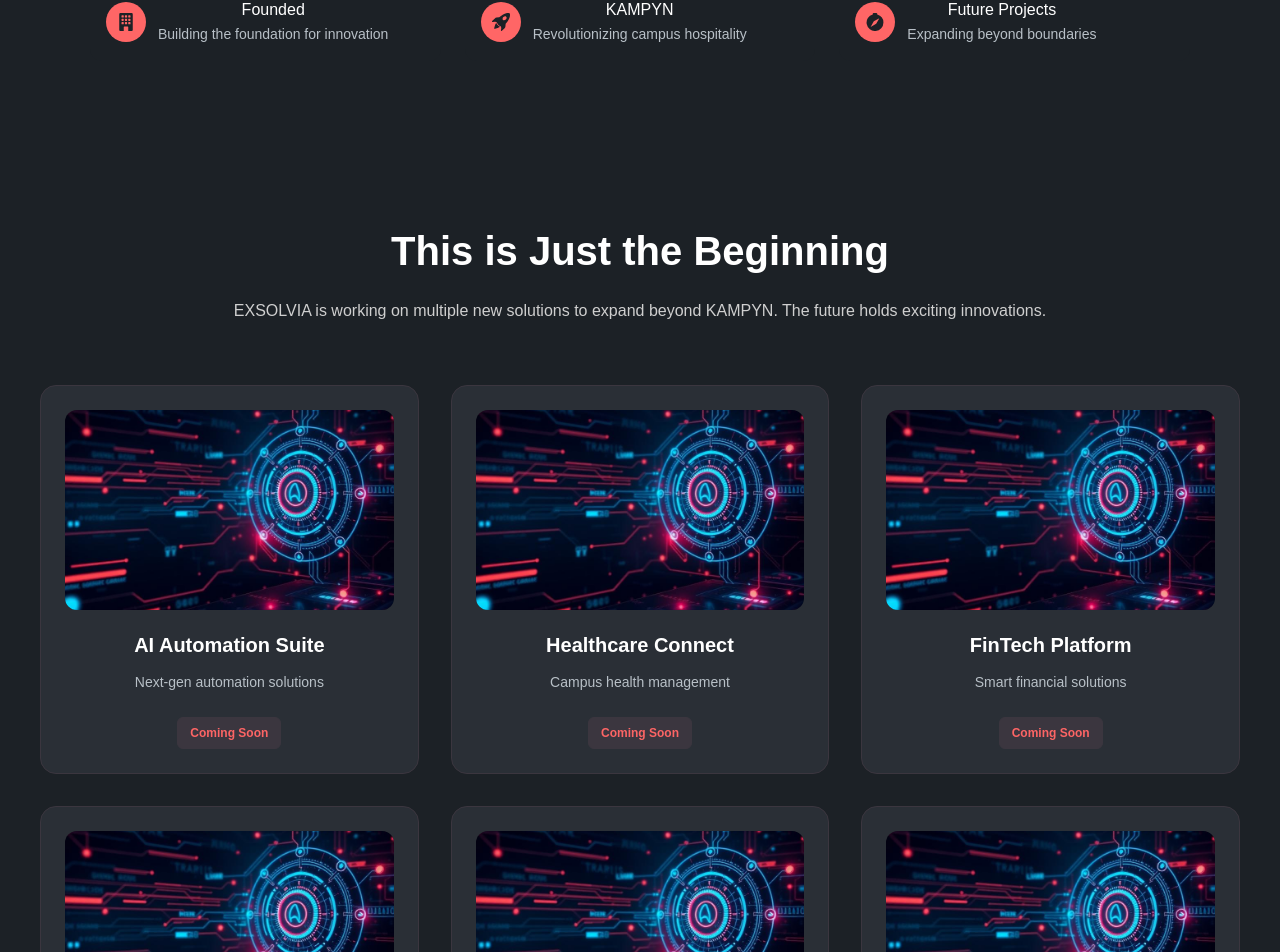
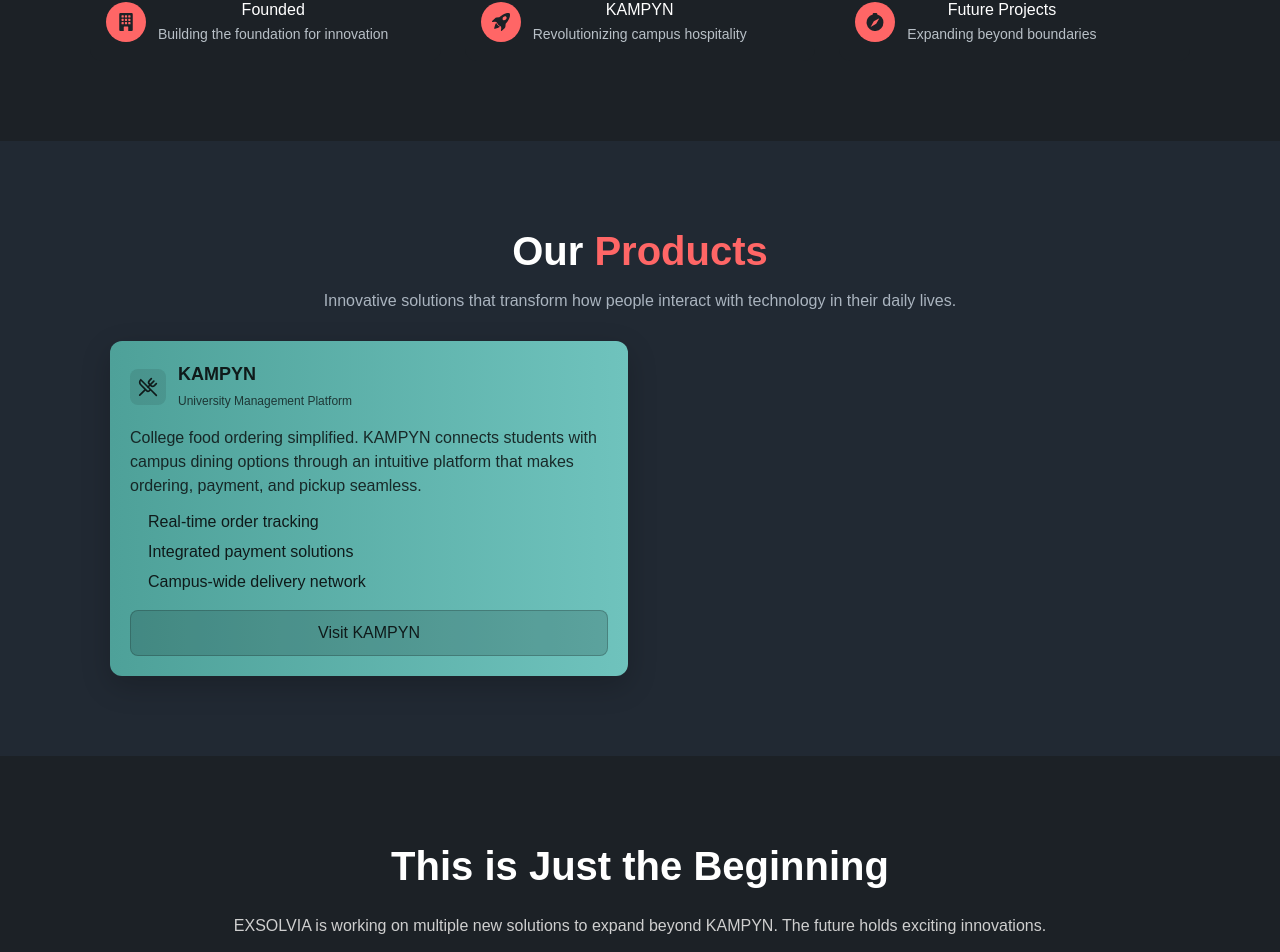
Before and after one commit to AnshRaj112/exsolvia-frontend, a Next.js app: page / in a window 1280 px wide. Shown: the part 1068-2020 px from the top of the page. Built offline with nearby package versions, Linux system fonts and the light colour scheme.

Commit message:
Adding product section

```diff
--- /dev/null
+++ b/app/components/products.tsx
@@ -0,0 +1,55 @@
+"use client";
+import React from 'react';
+import styles from './styles/products.module.scss';
+import { LuUtensilsCrossed } from 'react-icons/lu';
+
+const Products: React.FC = () => {
+  return (
+    <section id="products" className={styles.productsSection}>
+      <div className={styles.container}>
+        <h1 className={styles.title}>
+          <span className={styles.titleBase}>Our </span>
+          <span className={styles.titleHighlight}>Products</span>
+        </h1>
+        <p className={styles.subtitle}>
+          Innovative solutions that transform how people interact with technology in their daily lives.
+        </p>
+
+        <div className={styles.cardsGrid}>
+          <div className={styles.cardKampyn}>
+            <div className={styles.cardHeader}>
+              <div className={styles.iconWrap}>
+                <LuUtensilsCrossed size={20} />
+              </div>
+              <div>
+                <h3 className={styles.cardTitle}>KAMPYN</h3>
+                <span className={styles.cardTag}>University Management Platform</span>
+              </div>
+            </div>
+
+            <p className={styles.cardDescription}>
+              College food ordering simplified. KAMPYN connects students with campus dining options through an intuitive platform that
+              makes ordering, payment, and pickup seamless.
+            </p>
+
+            <ul className={styles.featuresList}>
+              <li>Real-time order tracking</li>
+              <li>Integrated payment solutions</li>
+              <li>Campus-wide delivery network</li>
+            </ul>
+
+            <button
+              className={styles.ctaButton}
+              aria-label="Visit KAMPYN"
+              onClick={() => window.open('https://kampyn.com', '_blank', 'noopener,noreferrer')}
+            >
+              Visit KAMPYN
+            </button>
+          </div>
+        </div>
+      </div>
+    </section>
+  );
+};
+
+export default Products;
--- /dev/null
+++ b/app/components/styles/products.module.scss
@@ -0,0 +1,101 @@
+.productsSection {
+  background: #212933;
+  padding: 80px 0;
+}
+
+.container {
+  max-width: 1100px;
+  margin: 0 auto;
+  padding: 0 20px;
+}
+
+.title {
+  font-size: 40px;
+  font-weight: 700;
+  text-align: center;
+}
+
+.titleBase {
+  color: #ffffff;
+}
+
+.titleHighlight {
+  color: #f66;
+}
+
+.subtitle {
+  margin-top: 8px;
+  color: #aab4bf;
+  text-align: center;
+}
+
+.cardsGrid {
+  display: grid;
+  grid-template-columns: 1fr;
+  gap: 24px;
+  margin-top: 28px;
+}
+
+.cardKampyn {
+  background: linear-gradient(90deg, #4ea199, #6fc3bd);
+  border-radius: 12px;
+  padding: 20px;
+  color: #0f1a1a;
+  box-shadow: 0 10px 30px rgba(0, 0, 0, 0.2);
+}
+
+.cardHeader {
+  display: flex;
+  align-items: center;
+  gap: 12px;
+}
+
+.iconWrap {
+  width: 36px;
+  height: 36px;
+  display: grid;
+  place-items: center;
+  background: rgba(15, 26, 26, 0.1);
+  color: #0f1a1a;
+  border-radius: 8px;
+}
+
+.cardTitle {
+  margin: 0;
+  font-size: 18px;
+  font-weight: 700;
+}
+
+.cardTag {
+  font-size: 12px;
+  color: rgba(15, 26, 26, 0.8);
+}
+
+.cardDescription {
+  margin-top: 14px;
+  color: rgba(15, 26, 26, 0.9);
+}
+
+.featuresList {
+  margin-top: 12px;
+  padding-left: 18px;
+  display: grid;
+  gap: 6px;
+}
+
+.ctaButton {
+  margin-top: 16px;
+  width: 100%;
+  background: rgba(15, 26, 26, 0.18);
+  color: #0f1a1a;
+  border: 1px solid rgba(15, 26, 26, 0.24);
+  padding: 10px 14px;
+  border-radius: 8px;
+  cursor: pointer;
+}
+
+@media (min-width: 768px) {
+  .cardsGrid {
+    grid-template-columns: repeat(2, 1fr);
+  }
+}
--- a/app/page.tsx
+++ b/app/page.tsx
@@ -1,5 +1,6 @@
 import Hero from "./components/hero";
 import About from "./components/about";
+import Products from "./components/products";
 import Innovations from "./components/innovations";
 
 export default function Home() {
@@ -7,6 +8,7 @@
     <main>
       <Hero />
       <About />
+      <Products />
       <Innovations />
     </main>
   );
```
